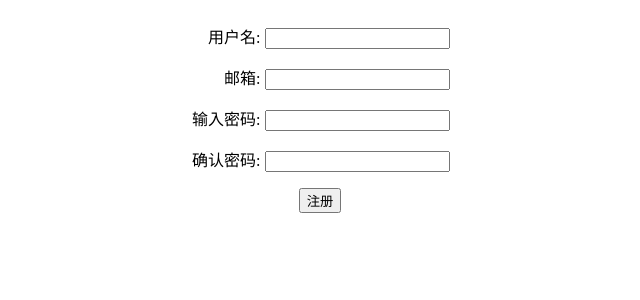
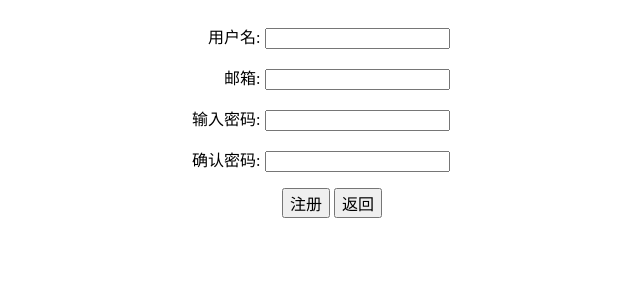
Before and after one commit to cash2one/asdeploy, a Django app: page /register/ in a window 1280 px wide. Shown: the part 173-473 px from the top of the page, without its empty margins (310-950 px from the left). Run offline with Django 3.2, Linux system fonts and the light colour scheme; parts of the project's set-up code (start-up, migrations or seed data) failed here and were passed over; some libraries are stand-ins or nearby versions.

Commit message:
20120528_1702 add to btns

```diff
--- a/deployment/templates/registration/register.html
+++ b/deployment/templates/registration/register.html
@@ -33,6 +33,9 @@
 	}
 	ul.errorlist li {
 	}
+	.btn {
+		font-size: 16px;
+	}
 </style>
 {% endblock %}
 
@@ -45,7 +48,9 @@
 	<form method="post" action=".">
 		{% csrf_token %}
 		{{ form.as_p }}
-		<input type="submit" value="注册"/>
+		<span style="display:inline-block; width: 20px;"></span>
+		<input class="btn" type="submit" value="注册"/>
+		<input class="btn" type="button" value="返回" onclick="window.location.href='/login/'"/>
 	</form>
 </div>
 {% endblock %}
```
Also changed, not shown: deployment/templates/registration/login.html (+6 -1 lines).
